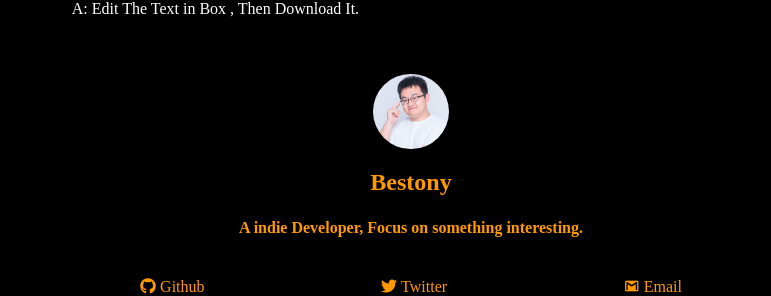
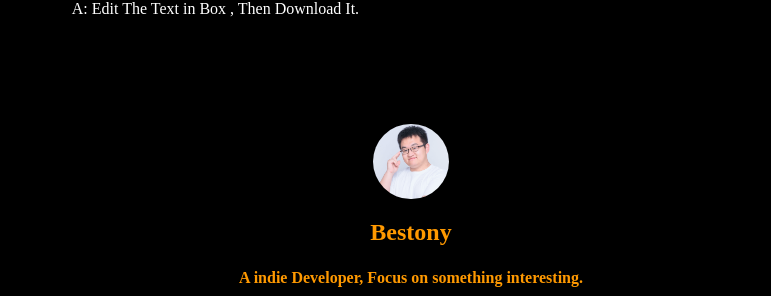
Before and after one commit to bestony/logoly, a Vue app: page /#/ in a window 1280 px wide. Shown: the part 510-806 px from the top of the page, without its empty margins (229-1000 px from the left). Built offline with nearby package versions, Linux system fonts and the light colour scheme.

Commit message:
feat: more padding

```diff
--- a/src/components/Author.vue
+++ b/src/components/Author.vue
@@ -7,6 +7,7 @@
     flex-direction column
     justify-content center
     align-items center
+    padding 50px 0px
 h3
     margin-block-start 1px
 h2
@@ -16,7 +17,7 @@ h2
     flex-direction row
     justify-content space-around
     align-items center
-    padding 20px
+    padding 50px 0
 </style>
 
 <template>
```
